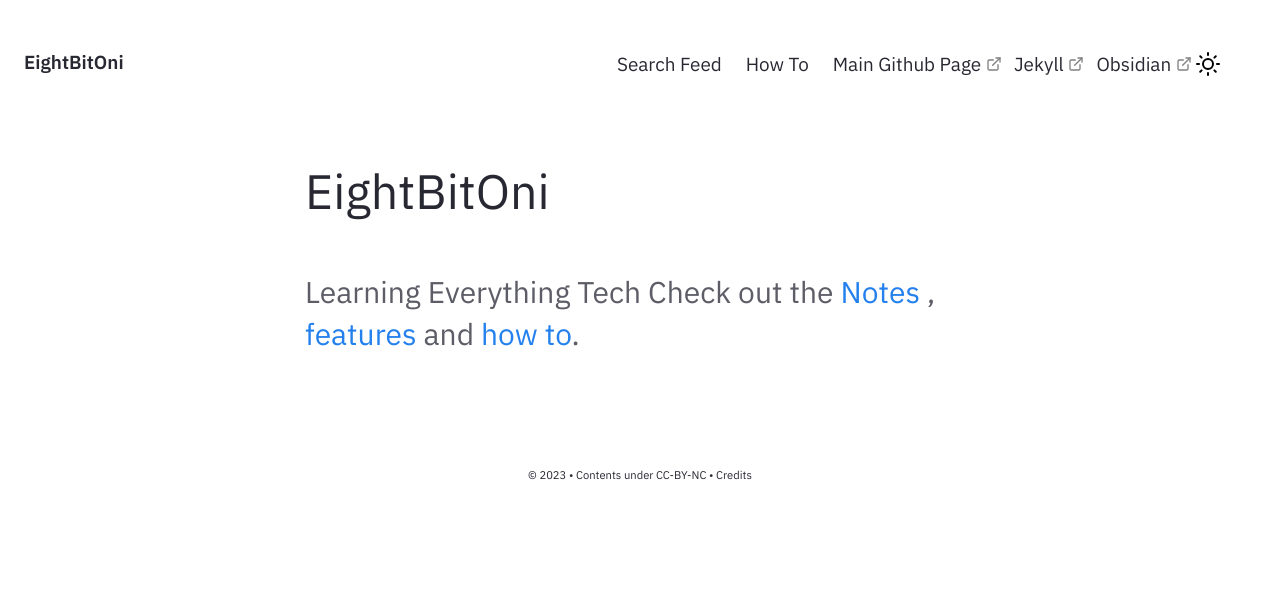
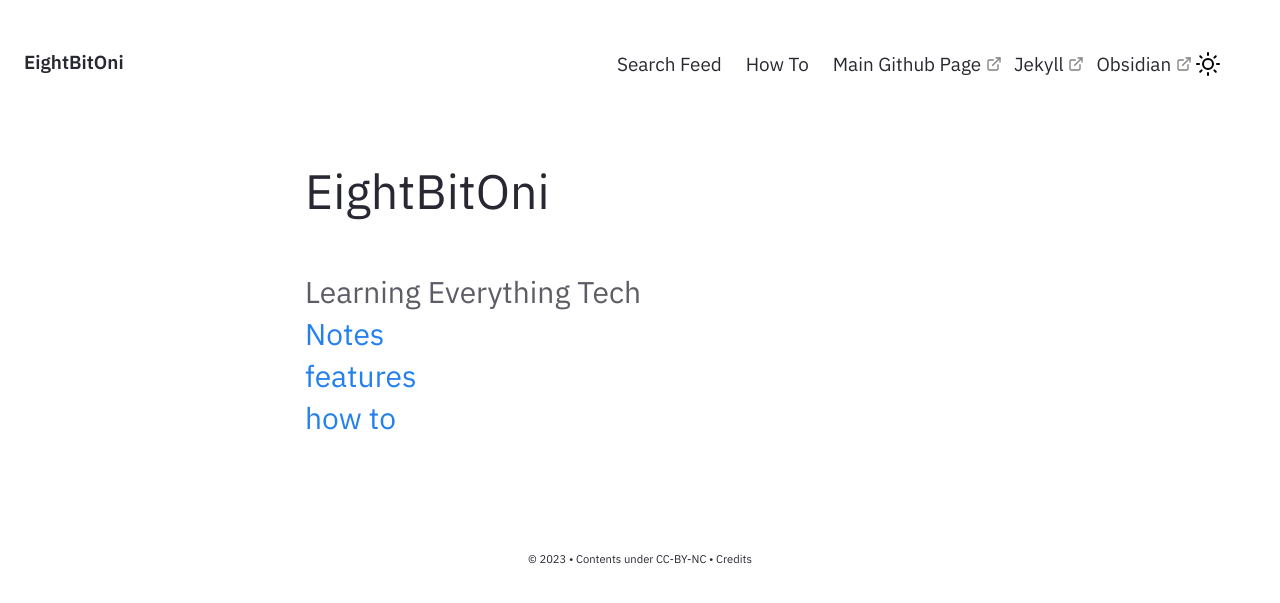
Before and after one commit to EightBitOni/git-old, a Jekyll site: the page built from pages/index.md, in a window 1280 px wide. Shown: the top 603 px of the page. Built offline with Jekyll 4.4.1, drawn with Linux system fonts in a browser that asks for light colours.

Commit message:
Update Homepage.html

```diff
--- a/_includes/Homepage.html
+++ b/_includes/Homepage.html
@@ -1,9 +1,11 @@
 <div class="home-intro">
     <div class="jumbo">{{site.heading}} </div>
     <div class="home-sub-text"> <h3>
+
         Learning Everything Tech
+        <a href="{{'/notes' | relative_url}}"><br> Notes </a>
+        <a href="{{'/post/features' | relative_url}}"><br> features </a>
+        <a href="{{'/post/how-to' | relative_url}}"><br>how to</a>
 
-
-        Check out the <a href="{{'/notes' | relative_url}}"> Notes </a>, <a href="{{'/post/features' | relative_url}}"> features </a> and <a href="{{'/post/how-to' | relative_url}}"> how to</a>.
         </h3>
 </div> </div>
```
